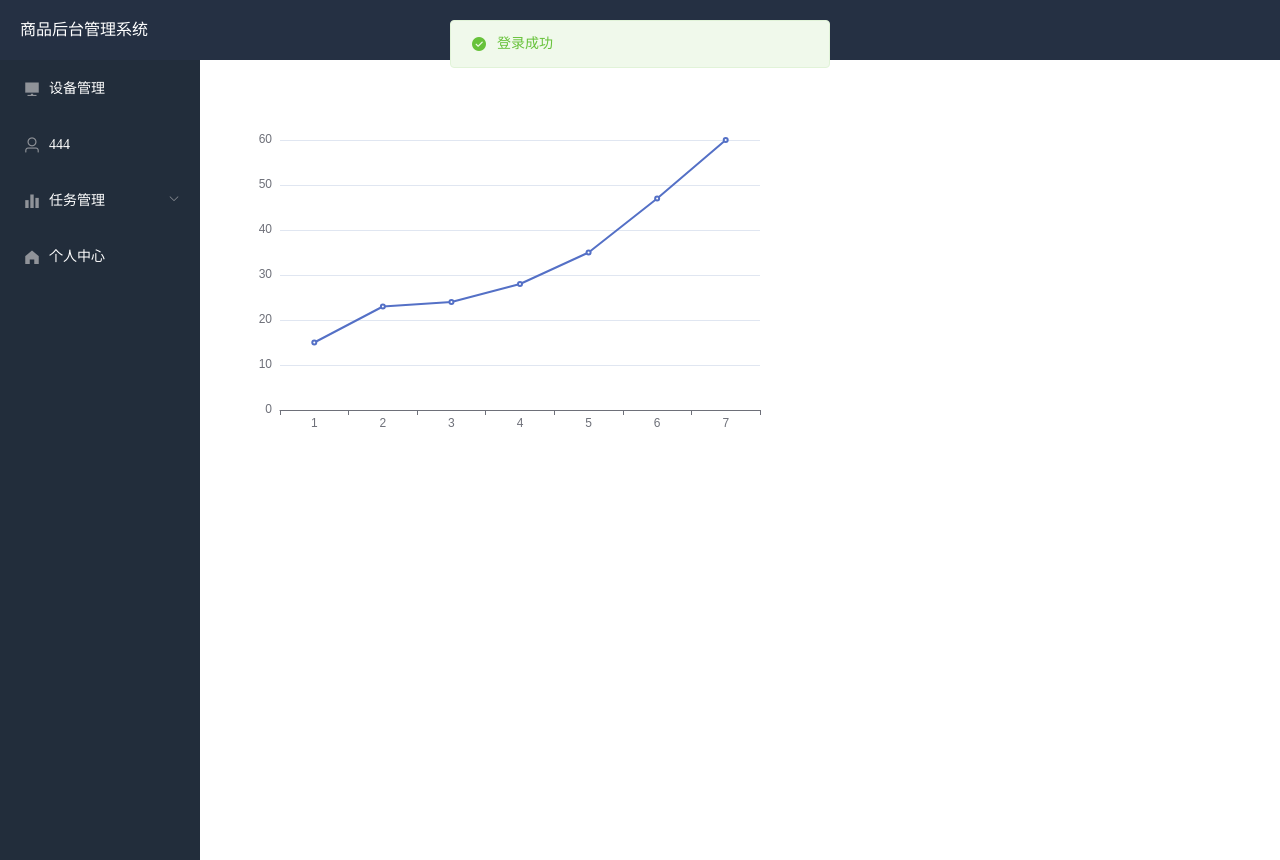
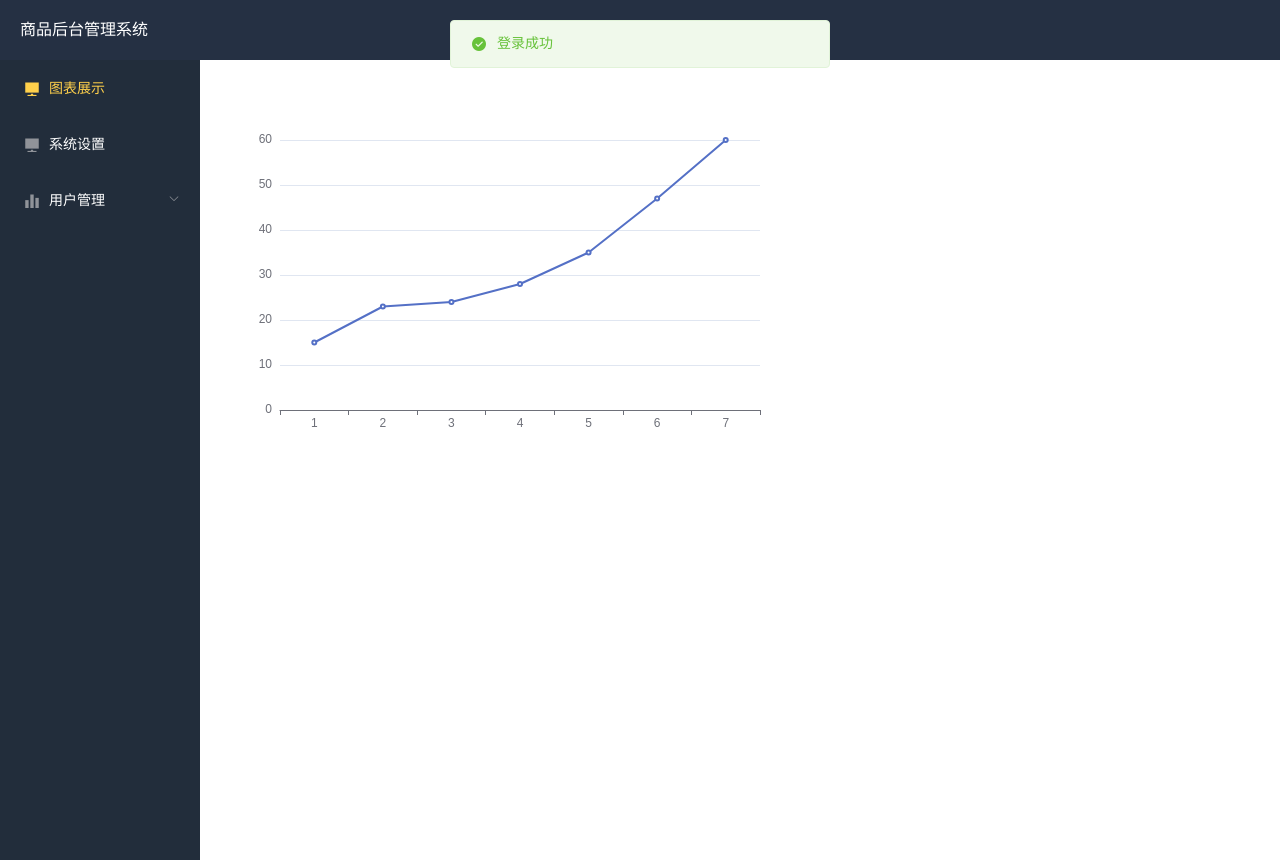
Before and after one commit to dongtuo965/hou-vue2, a Vue app: page /login in a window 1280 px wide. Both pictures are taken after a click on the button "登录". Built offline with nearby package versions, Linux system fonts and the light colour scheme; what vue-particles would draw is missing.

Commit message:
侧边栏添加

```diff
--- a/src/components/Layout.vue
+++ b/src/components/Layout.vue
@@ -17,31 +17,39 @@
               :collapse-transition=false
               text-color="#fff"
               active-text-color="#ffd04b" router>
-            <el-menu-item index="/facilitymanager">
+            <el-menu-item index="/home">
               <i class="el-icon-s-platform"></i>
-              <span slot="title">设备管理</span>
+              <span slot="title">图表展示</span>
             </el-menu-item>
-            <el-menu-item index="/usermanages">
-              <template slot="title">
-                <i class="el-icon-user"></i>
-                <span slot="title">444</span>
-              </template>
+<!--            <el-menu-item index="/usermanager">-->
+<!--              <i class="el-icon-s-platform"></i>-->
+<!--              <span slot="title">用户管理</span>-->
+<!--            </el-menu-item>-->
+            <el-menu-item index="/systemset">
+              <i class="el-icon-s-platform"></i>
+              <span slot="title">系统设置</span>
             </el-menu-item>
-            <el-submenu index="/taskmanages">
+<!--            <el-menu-item index="/usermanages">-->
+<!--              <template slot="title">-->
+<!--                <i class="el-icon-user"></i>-->
+<!--                <span slot="title">444</span>-->
+<!--              </template>-->
+<!--            </el-menu-item>-->
+            <el-submenu index="/usermanager">
               <template slot="title">
                 <i class="el-icon-s-data"></i>
-                <span>任务管理</span>
+                <span>用户管理</span>
               </template>
               <el-menu-item-group>
-                <el-menu-item index="/taskmanages/urgenttask">紧急任务</el-menu-item>
-                <el-menu-item index="/taskmanages/commontask">普通任务</el-menu-item>
+                <el-menu-item index="/usermanager/importantpeople">重点人员管理</el-menu-item>
+                <el-menu-item index="/usermanager/whitename">白名单管理</el-menu-item>
               </el-menu-item-group>
             </el-submenu>
 
-            <el-menu-item index="/center">
-              <i class="el-icon-s-home"></i>
-              <span slot="title">个人中心</span>
-            </el-menu-item>
+<!--            <el-menu-item index="/center">-->
+<!--              <i class="el-icon-s-home"></i>-->
+<!--              <span slot="title">个人中心</span>-->
+<!--            </el-menu-item>-->
           </el-menu>
         </el-aside>
 <!--        内容部分-->
--- a/src/router/index.js
+++ b/src/router/index.js
@@ -28,19 +28,35 @@ const routes = [
         meta: { title: '首页' },
         component: () => import('../views/HomeView')
       },
+
+        {
+          path: '/usermanager',
+          name: 'usermanager',
+          component: () => import('../views/UserManager.vue'),
+          meta: {title: '用户管理'},
+          children: [
+            {
+              path: '/usermanager/importantpeople',
+              name: 'importantpeople',
+              meta: {title: '重点人员管理'},
+              component: () => import('../views/ImportantPeople')
+            },
+            {
+              path: '/usermanager/whitename',
+              name: 'whitename',
+              meta: {title: '白名单管理'},
+              component: () => import('../views/WhiteName')
+            },
+          ],
+
+      },
+
       {
-        path: '/about',
-        name: 'about',
-        meta: { title: '首页' },
-        component: () => import('../views/AboutView')
-      }
-      //   {
-      //     path: '/newsmanager',
-      //     name: 'newsmanager',
-      //     meta: {title: '首页'},
-      //     component: () => import('../views/NewsManager')
-      // },
-
+        path: '/systemset',
+        name: 'systemset',
+        meta: {title: '系统设置'},
+        component: () => import('../views/SystemSet')
+      },
 
     ]
   }
--- a/src/views/AboutView.vue
+++ /dev/null
@@ -1,44 +0,0 @@
-<template>
-  <div class="about">
-    <p>我是about组件</p>
-    <p>工具的力量</p>
-      <el-table :data="tableData" style="width: 100%">
-        <el-table-column prop="age" label="年龄" width="180"> </el-table-column>
-        <el-table-column prop="userName" label="姓名" width="180"> </el-table-column>
-        <el-table-column prop="sex" label="性别"> </el-table-column>
-      </el-table>
-  </div>
-</template>
-
-<script>
-export default {
-  data() {
-    return {
-      tableData: [],
-    };
-  },
-  mounted() {
-    this.aaa();
-  },
-  methods: {
-    aaa() {
-      this.$axios
-        .get("http://localhost:3000/scoreList")
-        .then((response)=> {
-          // 处理成功情况
-          console.log(response);
-          console.log(response.data);
-          this.tableData = response.data;
-          console.log(tableData);
-        })
-        .catch( (error) =>{
-          // 处理错误情况
-          console.log(error);
-        })
-        .then( ()=> {
-          // 总是会执行
-        });
-    },
-  },
-};
-</script>
--- /dev/null
+++ b/src/views/ImportantPeople.vue
@@ -0,0 +1,15 @@
+<template>
+  <div>
+    重点人员管理
+  </div>
+</template>
+
+<script>
+    export default {
+        name: "ImportantPeople"
+    }
+</script>
+
+<style scoped>
+
+</style>
--- /dev/null
+++ b/src/views/SystemSet.vue
@@ -0,0 +1,15 @@
+<template>
+<div>
+  dsdssd
+</div>
+</template>
+
+<script>
+    export default {
+        name: "SystemSet"
+    }
+</script>
+
+<style scoped>
+
+</style>
--- /dev/null
+++ b/src/views/UserManager.vue
@@ -0,0 +1,12 @@
+<template>
+<router-view></router-view>
+</template>
+<script>
+    export default {
+        name: "UserManager"
+    }
+</script>
+
+<style scoped>
+
+</style>
--- /dev/null
+++ b/src/views/WhiteName.vue
@@ -0,0 +1,15 @@
+<template>
+<div>
+  template requires a root element, r
+</div>
+</template>
+
+<script>
+    export default {
+        name: "WhiteName"
+    }
+</script>
+
+<style scoped>
+
+</style>
--- a/vue.config.js
+++ b/vue.config.js
@@ -1,3 +1,7 @@
 module.exports = {
-  lintOnSave: false
+  lintOnSave: false,
+  devServer:{
+    port:8888
+  }
+
 }
```
Also changed, not shown: 1 other file (tests, documents, lock files or other folders).
